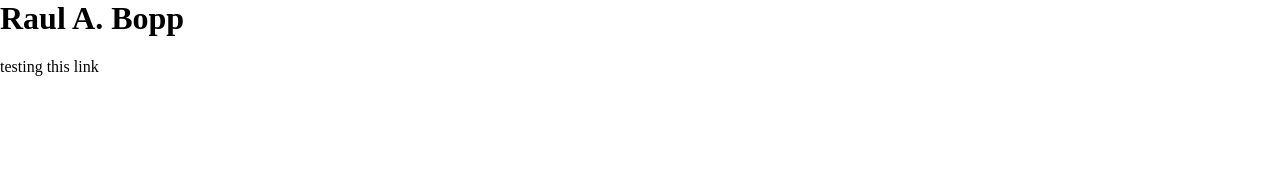
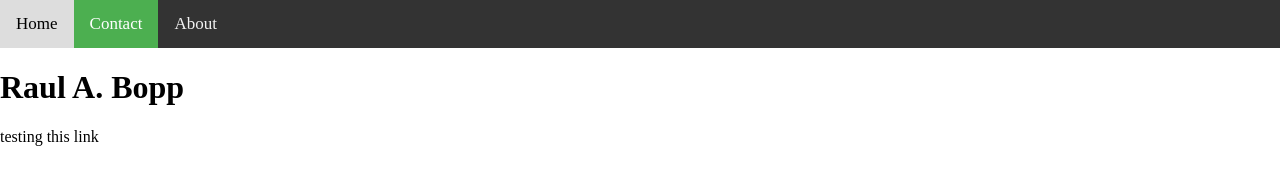
Before and after one commit to RaulBopp/portfolio, a plain HTML site: page contact.html in a window 1280 px wide. Drawn offline with Linux system fonts and the light colour scheme.

Commit message:
Update contact.html

```diff
--- a/contact.html
+++ b/contact.html
@@ -26,6 +26,11 @@
     color: white;
 }
 
+  </style>
+  </head>
+  <body>
+
+
 <div class="topnav">
   <a href="/portfolio">Home</a>
   <a class="active" href="/portfolio/contact">Contact</a>
```
